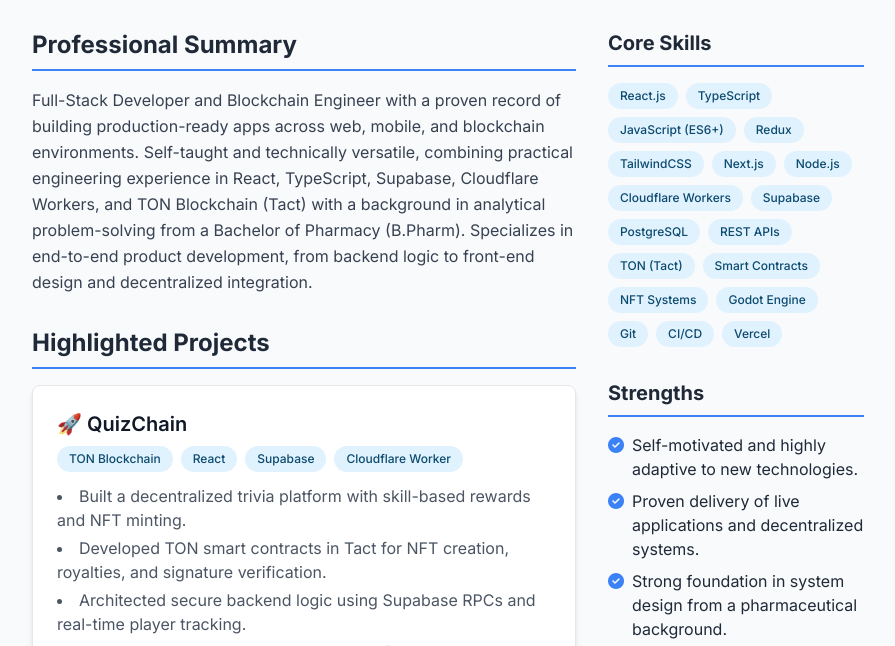
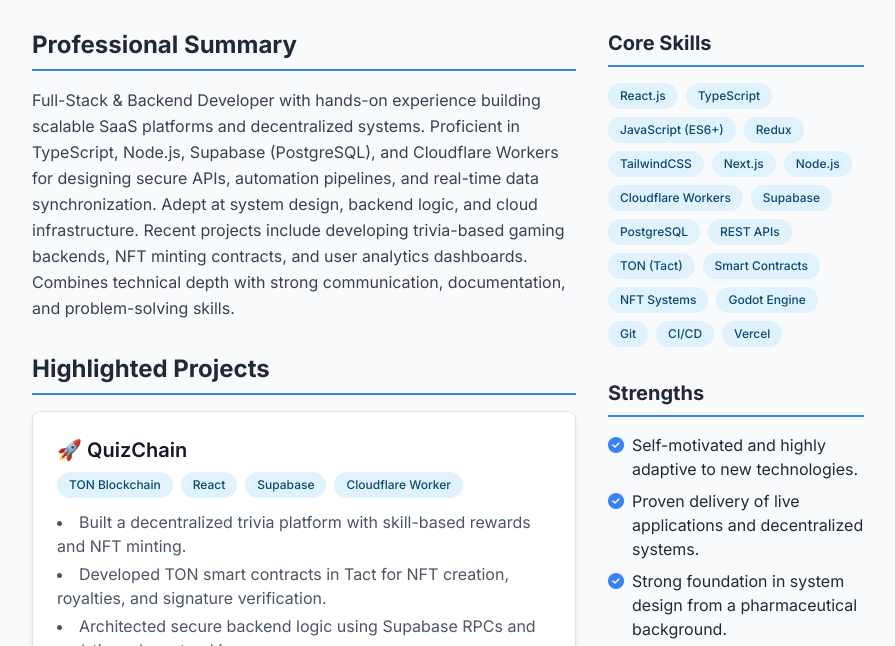
Before and after one commit to abijay440/cv, a plain HTML site: page index.html in a window 1280 px wide. Shown: the part 135-781 px from the top of the page, without its empty margins (192-1087 px from the left). Drawn offline with nearby package versions, Linux system fonts and the light colour scheme.

Commit message:
Update index.html

```diff
--- a/index.html
+++ b/index.html
@@ -69,8 +69,8 @@
                 <section>
                     <h2 class="text-2xl font-bold border-b-2 border-blue-500 pb-2 mb-4">Professional Summary</h2>
                     <p class="text-gray-700 leading-relaxed">
-                        Full-Stack Developer and Blockchain Engineer with a proven record of building production-ready apps across web, mobile, and blockchain environments. Self-taught and technically versatile, combining practical engineering experience in React, TypeScript, Supabase, Cloudflare Workers, and TON Blockchain (Tact) with a background in analytical problem-solving from a Bachelor of Pharmacy (B.Pharm). Specializes in end-to-end product development, from backend logic to front-end design and decentralized integration.
-                    </p>
+    Full-Stack & Backend Developer with hands-on experience building scalable SaaS platforms and decentralized systems. Proficient in TypeScript, Node.js, Supabase (PostgreSQL), and Cloudflare Workers for designing secure APIs, automation pipelines, and real-time data synchronization. Adept at system design, backend logic, and cloud infrastructure. Recent projects include developing trivia-based gaming backends, NFT minting contracts, and user analytics dashboards. Combines technical depth with strong communication, documentation, and problem-solving skills.
+</p>
                 </section>
 
                 <!-- Highlighted Projects -->
```
